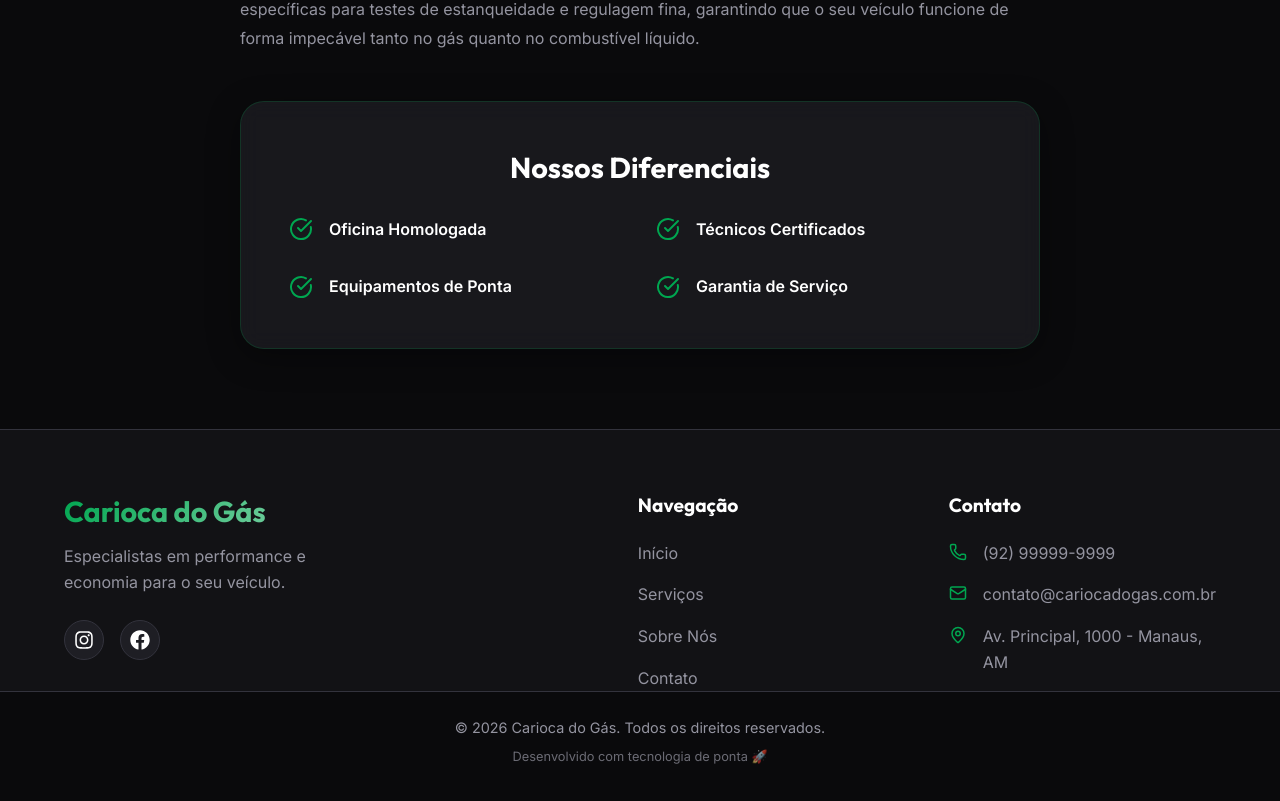
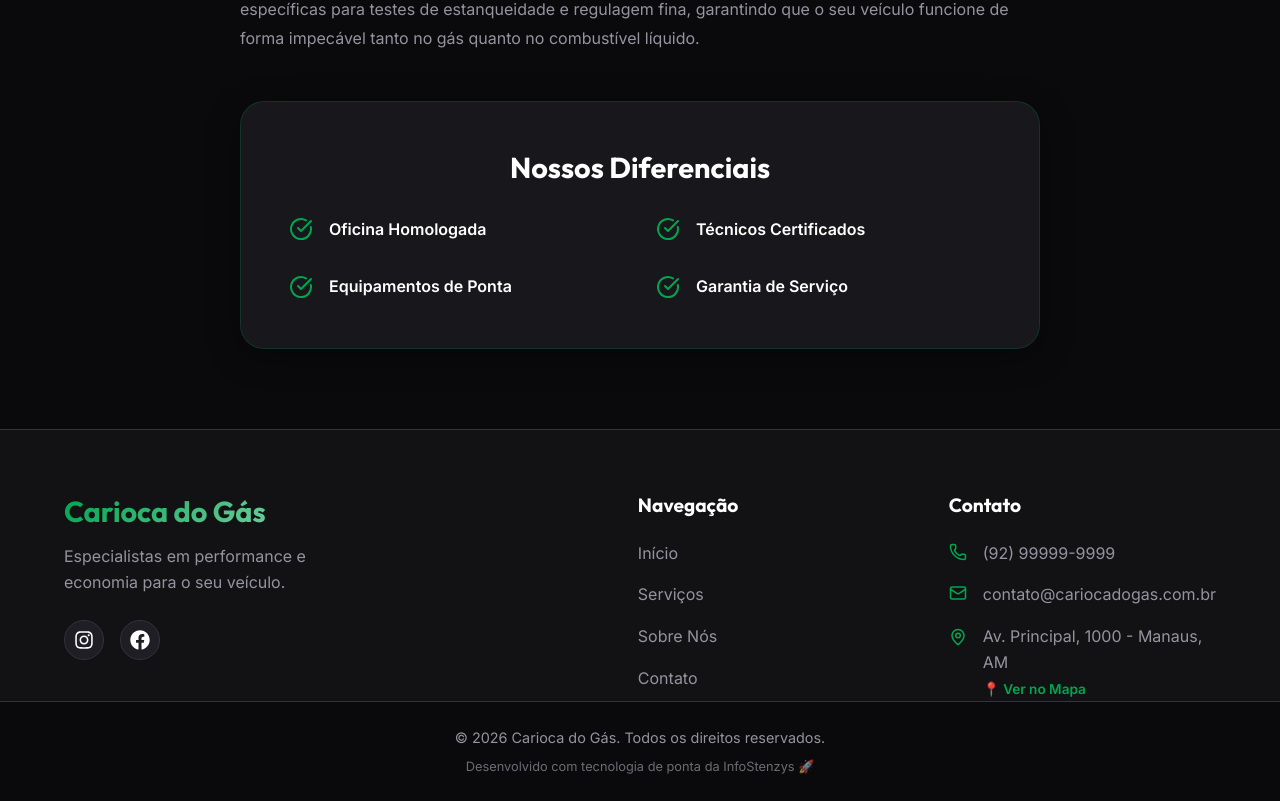
Before and after one commit to infostenzys-star/carioca-do-gas, a React (Vite) app: page /sobre in a window 1280 px wide. Shown: the part 488-1289 px from the top of the page. Built offline with nearby package versions, Linux system fonts and the light colour scheme.

Commit message:
Adicionado Rodapé e GPS

```diff
--- a/src/components/Footer.jsx
+++ b/src/components/Footer.jsx
@@ -47,9 +47,14 @@ const Footer = () => {
               <Mail size={18} className="contact-icon" />
               <span>{companyData.email}</span>
             </li>
-            <li className="address-item">
-              <MapPin size={18} className="contact-icon" />
-              <span>{companyData.address}</span>
+            <li className="address-item" style={{ alignItems: 'flex-start' }}>
+              <MapPin size={18} className="contact-icon" style={{ marginTop: '4px' }} />
+              <div style={{ display: 'flex', flexDirection: 'column', gap: '4px' }}>
+                <span>{companyData.address}</span>
+                <a href={companyData.mapUrl} target="_blank" rel="noopener noreferrer" style={{ fontSize: '0.85rem', color: 'var(--color-primary)', fontWeight: '600' }}>
+                  📍 Ver no Mapa
+                </a>
+              </div>
             </li>
           </ul>
         </div>
@@ -57,7 +62,7 @@ const Footer = () => {
       </div>
       <div className="footer-bottom">
         <p>&copy; {new Date().getFullYear()} {companyData.name}. Todos os direitos reservados.</p>
-        <p className="footer-madeby">Desenvolvido com tecnologia de ponta 🚀</p>
+        <p className="footer-madeby">Desenvolvido com tecnologia de ponta da InfoStenzys 🚀</p>
       </div>
     </footer>
   );
--- a/src/data/companyData.js
+++ b/src/data/companyData.js
@@ -5,10 +5,12 @@ export const companyData = {
   whatsapp: "5592999999999",
   email: "contato@cariocadogas.com.br",
   address: "Av. Principal, 1000 - Manaus, AM",
+  mapUrl: "https://maps.google.com/?q=Manaus,AM",
+  embedMapUrl: "https://www.google.com/maps/embed?pb=!1m18!1m12!1m3!1d127504.42261546738!2d-60.10309995576214!3d-3.113063599999995!2m3!1f0!2f0!3f0!3m2!1i1024!2i768!4f13.1!3m3!1m2!1s0x926c1bc8b37647b7%3A0x2b485c9fab7e05!2sManaus%2C%20AM!5e0!3m2!1spt-BR!2sbr!4v1713028212177!5m2!1spt-BR!2sbr",
   workingHours: "Seg - Sáb: 08:00 às 18:00",
   social: {
-    instagram: "https://instagram.com/cariocadogas",
-    facebook: "https://facebook.com/cariocadogas"
+    instagram: "https://www.instagram.com/carioca_do_gas?igsh=MTl2a3l4OXp3aXVseQ==",
+    facebook: "https://www.facebook.com/share/1BAETCRAgQ/"
   },
   services: [
     {
--- a/src/pages/Contact.jsx
+++ b/src/pages/Contact.jsx
@@ -40,7 +40,10 @@ const Contact = () => {
                   <MapPin color="var(--color-primary)" />
                   <div>
                     <strong style={{ display: 'block', marginBottom: '0.2rem' }}>Endereço</strong>
-                    <span style={{ color: 'var(--color-text-muted)' }}>{companyData.address}</span>
+                    <span style={{ color: 'var(--color-text-muted)', display: 'block', marginBottom: '0.5rem' }}>{companyData.address}</span>
+                    <a href={companyData.mapUrl} target="_blank" rel="noopener noreferrer" style={{ display: 'inline-flex', alignItems: 'center', gap: '0.5rem', fontSize: '0.9rem', color: 'var(--color-primary)', fontWeight: '600' }}>
+                      📍 Traçar Rota via GPS
+                    </a>
                   </div>
                 </div>
 
@@ -81,6 +84,20 @@ const Contact = () => {
             </div>
 
           </div>
+
+          {/* Embedded Map Section */}
+          <div style={{ marginTop: '4rem', borderRadius: '24px', overflow: 'hidden', border: '1px solid var(--color-border)', height: '400px' }}>
+            <iframe
+              src={companyData.embedMapUrl}
+              width="100%"
+              height="100%"
+              style={{ border: 0 }}
+              allowFullScreen=""
+              loading="lazy"
+              referrerPolicy="no-referrer-when-downgrade"
+              title="Localização Carioca do Gás"
+            ></iframe>
+          </div>
         </div>
       </section>
     </div>
--- a/src/pages/Home.jsx
+++ b/src/pages/Home.jsx
@@ -66,6 +66,33 @@ const Home = () => {
         </div>
       </section>
 
+      {/* Location Section */}
+      <section className="section-padding location-section" style={{ borderTop: '1px solid var(--color-border)' }}>
+        <div className="container">
+          <div className="section-header" style={{ marginBottom: '2rem' }}>
+            <h2 className="section-title">Onde nos <span className="text-gradient">Encontrar</span></h2>
+            <p className="section-desc">Venha nos visitar em nossa oficina equipada em Manaus.</p>
+          </div>
+          <div style={{ display: 'flex', flexDirection: 'column', gap: '2rem', alignItems: 'center' }}>
+            <div style={{ width: '100%', height: '350px', borderRadius: '24px', overflow: 'hidden', border: '1px solid var(--color-border)' }}>
+              <iframe
+                src={companyData.embedMapUrl}
+                width="100%"
+                height="100%"
+                style={{ border: 0 }}
+                allowFullScreen=""
+                loading="lazy"
+                referrerPolicy="no-referrer-when-downgrade"
+                title="Localização Carioca do Gás"
+              ></iframe>
+            </div>
+            <a href={companyData.mapUrl} target="_blank" rel="noopener noreferrer" className="btn btn-secondary btn-md" style={{ display: 'inline-flex', alignItems: 'center', gap: '0.5rem' }}>
+              📍 Abrir no GPS (Traçar Rota)
+            </a>
+          </div>
+        </div>
+      </section>
+
       {/* CTA Section */}
       <section className="cta-section">
         <div className="container cta-container surface-glass">
```
